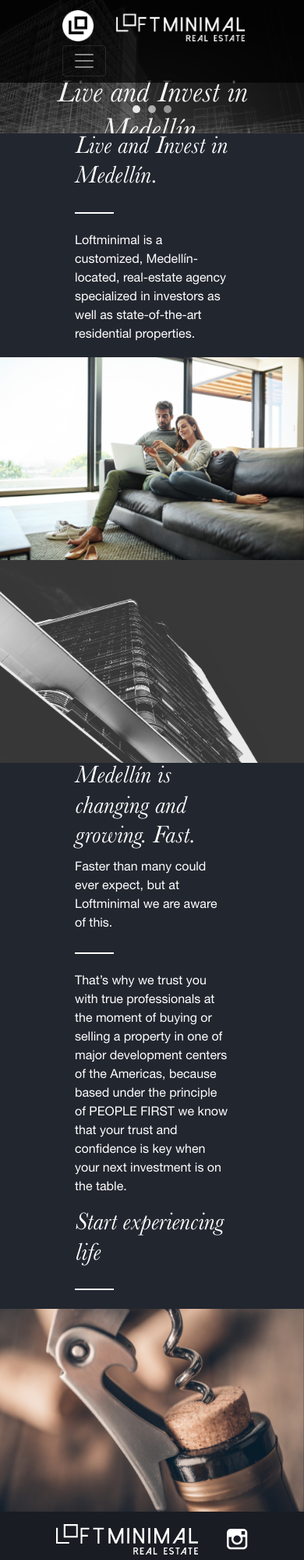
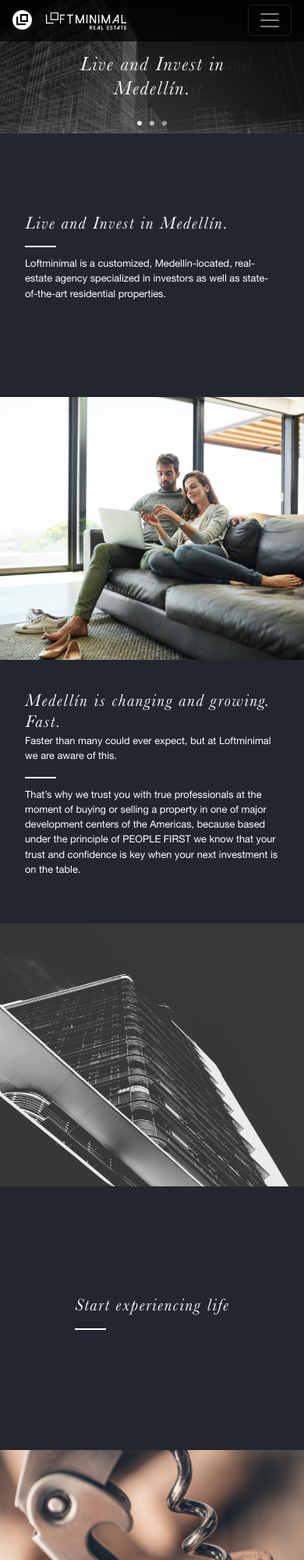
Before and after one commit to alejandro-ser/loftminimal, a plain HTML site: page index.html in a window 390 px wide. Shown: the top 2000 px of the page at 78% size. Drawn offline with Linux system fonts and the light colour scheme.

Commit message:
Se agregaron estilos para responsive

```diff
--- a/css/styles.css
+++ b/css/styles.css
@@ -11,28 +11,37 @@
     src: url("../fonts/HelveticaNeueLTStd-Roman.otf") format("opentype");
 }
 
-body, p {
+body {
     font-family: 'HelveticaNeueLTStd';
-    font-size: 16px;
+    font-size: 0.8rem;
     color: #fff;
     background-color: #22262f;
 }
 
 h1,h2,h3,h4,h5 {
     font-family: 'BaskervilleMTStd';
+    letter-spacing: 0.1rem;
+}
+
+.h1, h1 {
+    font-size: 1.6rem;
+}
+
+.h2, h2 {
+    font-size: 1.4rem;
 }
 
 /* Menu */
 
 .menu {
     font-size: 0.8rem;
-    padding: .5rem 5rem;
+    padding: .4rem 1rem;
     letter-spacing: 0.2rem;
     background-color: rgba(0, 0, 0, 0.7);
 }
 
 .menu .navbar-brand img {
-    height: 40px;
+    height: 25px;
     width: auto;
 }
 
@@ -44,12 +53,16 @@ h1,h2,h3,h4,h5 {
 /* Carrusel */
 
 .carousel-caption {
-    top: 46%;
+    top: 30%;
+}
+
+.carousel-indicators {
+    margin-bottom: 0rem;
 }
 
 .carousel-indicators li {
-    height: 10px;
-    width: 10px;
+    height: 6px;
+    width: 6px;
     border-radius: 50%;
     margin-left: 5px;
     margin-right: 5px;
@@ -57,27 +70,36 @@ h1,h2,h3,h4,h5 {
 
 /* Contenido principal */
 
-.item-info {
-    margin-left: 6rem;
-    margin-right: 6rem;
+.item-wrapper {
+    min-height: 40vh;
 }
 
-.item-info .title h1 {
+.item-bg {
+    background-repeat: no-repeat;
+    background-size: cover;
+    background-position: center;
+}
+
+.item-info {
+    margin: 2rem;
+}
+
+.item-info .item-title h2 {
     margin-bottom: 0rem;
 }
 
-.item-info .title::after {
+.item-info .item-title::after {
     content: '';
     position: relative;
     display: block;
     bottom: 0;
     background-color: #fff;
     height: 2px;
-    width: 50px;
-    margin: 1.5rem 0;
+    width: 40px;
+    margin: 0.8rem 0;
 }
 
-.item-info:hover .title::after {
+.item-info:hover .item-title::after {
     width: 100%;
     animation: pulse 200ms ease-in-out;
 }
@@ -96,3 +118,107 @@ h1,h2,h3,h4,h5 {
 footer {
     background-color: #191c23;
 }
+
+footer img {
+    height: 25px;
+    width: auto;
+}
+
+/* Media querys */
+
+/* Small devices (landscape phones, 576px and up) */
+@media (min-width: 576px) {
+    .item-wrapper {
+        min-height: 70vh;
+    }
+}
+
+/* Medium devices (tablets, 768px and up) */
+@media (min-width: 768px) {
+    body {
+        font-size: 1rem;
+    }
+
+    .h1, h1 {
+        font-size: 2rem;
+    }
+
+    .h2, h2 {
+        font-size: 1.6rem;
+    }
+
+    .menu {
+        padding: .5rem 2rem;
+    }
+
+    .carousel-indicators {
+        margin-bottom: 1rem;
+    }
+
+    .carousel-caption {
+        top: 40%;
+    }
+
+    .carousel-indicators li {
+        height: 10px;
+        width: 10px;
+    }
+
+    .item-wrapper {
+        min-height: 30vh;
+    }
+
+    .item-info {
+        margin: 2rem;
+    }
+
+    .item-info .item-title::after {
+        width: 50px;
+        margin: 1rem 0;
+    }
+}
+
+/* Large devices (desktops, 992px and up) */
+@media (min-width: 992px) {
+    .h1, h1 {
+        font-size: 2.5rem;
+    }
+
+    .h2, h2 {
+        font-size: 2rem;
+    }
+
+    .menu {
+        padding: .5rem 5rem;
+    }
+
+    .menu .navbar-brand img {
+        height: 40px;
+    }
+
+    .carousel-caption {
+        top: 46%;
+    }
+
+    .item-wrapper {
+        min-height: 60vh;
+    }
+
+    .item-info {
+        margin: 2rem 6rem;
+    }
+
+    .item-info .item-title::after {
+        margin: 1.5rem 0;
+    }
+
+    footer img {
+        height: 40px;
+        width: auto;
+    }
+}
+
+/* Extra large devices (large desktops, 1200px and up) */
+@media (min-width: 1200px) {
+
+}
--- a/index.html
+++ b/index.html
@@ -10,7 +10,7 @@
 </head>
 <body>
     <!-- Menu -->
-    <nav class="menu navbar navbar-expand-lg navbar-dark fixed-top">
+    <nav class="menu navbar navbar-expand-md navbar-dark fixed-top">
         <a class="navbar-brand" href="#">
             <img src="assets/logo.png" alt="" loading="lazy">
         </a>
@@ -20,16 +20,16 @@
 
         <div class="collapse navbar-collapse" id="navbarSupportedContent">
             <ul class="navbar-nav ml-auto text-uppercase align-items-baseline">
-                <li class="nav-item mx-4 active">
+                <li class="nav-item mx-0 mx-md-3 mx-lg-4 active">
                     <a class="nav-link" href="#">LISTINGS <span class="sr-only">(current)</span></a>
                 </li>
-                <li class="nav-item mx-4">
+                <li class="nav-item mx-0 mx-md-3 mx-lg-4">
                     <a class="nav-link" href="#">ABOUT</a>
                 </li>
-                <li class="nav-item mx-4">
+                <li class="nav-item mx-0 mx-md-3 mx-lg-4">
                     <a class="nav-link" href="#">JUAN ANTONIO</a>
                 </li>
-                <li class="nav-item ml-4">
+                <li class="nav-item ml-0 ml-md-4">
                     <a class="nav-link" href="#">
                         <img src="assets/instagram.png" alt="" loading="lazy">
                     </a>
@@ -71,42 +71,39 @@
 
     <!-- contenido principal -->
     <div class="row no-gutters">
-        <div class="col-12 col-md-6 d-flex justify-content-center align-items-center">
+        <div class="item-wrapper col-12 col-md-6 d-flex justify-content-center align-items-center">
             <div class="item-info">
-                <div class="title">
+                <div class="item-title">
                     <h2>Live and Invest in Medellín.</h2>
                 </div>
                 <p>Loftminimal is a customized, Medellín-located, real-estate agency specialized in investors as well as state-of-the-art residential properties.</p>
             </div>
         </div>
-        <div class="col-12 col-md-6">
-            <img src="assets/iStock-905942188.png" class="img-fluid" alt="">
+        <div class="item-wrapper item-bg col-12 col-md-6" style="background-image: url('assets/item_1.png');">
         </div>
     </div>
-    <div class="row no-gutters">
-        <div class="col-12 col-md-6">
-            <img src="assets/Mask Group 1.png" class="img-fluid" alt="">
-        </div>
-        <div class="col-12 col-md-6 d-flex justify-content-center align-items-center">
+    <div class="row no-gutters flex-md-row-reverse">
+        <div class="item-wrapper col-12 col-md-6 d-flex justify-content-center align-items-center">
             <div class="item-info">
-                <div class="title">
+                <div class="item-title">
                     <h2>Medellín is changing and growing. Fast.</h2>
                     <p>Faster than many could ever expect, but at Loftminimal we are aware of this.</p>
                 </div>
                 <p>That’s why we trust you with true professionals at the moment of buying or selling a property in one of major development centers of the Americas, because based under the principle of PEOPLE FIRST we know that your trust and confidence is key when your next investment is on the table.</p>
             </div>
         </div>
+        <div class="item-wrapper item-bg col-12 col-md-6" style="background-image: url('assets/item_2.png');">
+        </div>
     </div>
     <div class="row no-gutters">
-        <div class="col-12 col-md-6 d-flex justify-content-center align-items-center">
+        <div class="item-wrapper col-12 col-md-6 d-flex justify-content-center align-items-center">
             <div class="item-info">
-                <div class="title">
+                <div class="item-title">
                     <h2>Start experiencing life</h2>
                 </div>
             </div>
         </div>
-        <div class="col-12 col-md-6">
-            <img src="assets/iStock-499887682.png" class="img-fluid" alt="">
+        <div class="item-wrapper item-bg col-12 col-md-6" style="background-image: url('assets/item_3.png');">
         </div>
     </div>
     <!-- contenido principal -->
@@ -114,10 +111,10 @@
     <!-- Footer -->
     <footer class="py-3 text-center">
         <a href="#" class="mx-3">
-            <img src="assets/logo_footeer.png" class="img-fluid" alt="">
+            <img src="assets/logo_footeer.png" alt="">
         </a>
         <a href="#" class="mx-3">
-            <img src="assets/instagram.png" class="img-fluid" alt="">
+            <img src="assets/instagram.png" alt="">
         </a>
     </footer>
     <!-- Fin Footer -->
```
Also changed, not shown: assets/item_1.png (renamed from assets/iStock-905942188.png), assets/item_2.png (renamed from assets/Mask Group 1.png), assets/item_3.png (renamed from assets/iStock-499887682.png).
